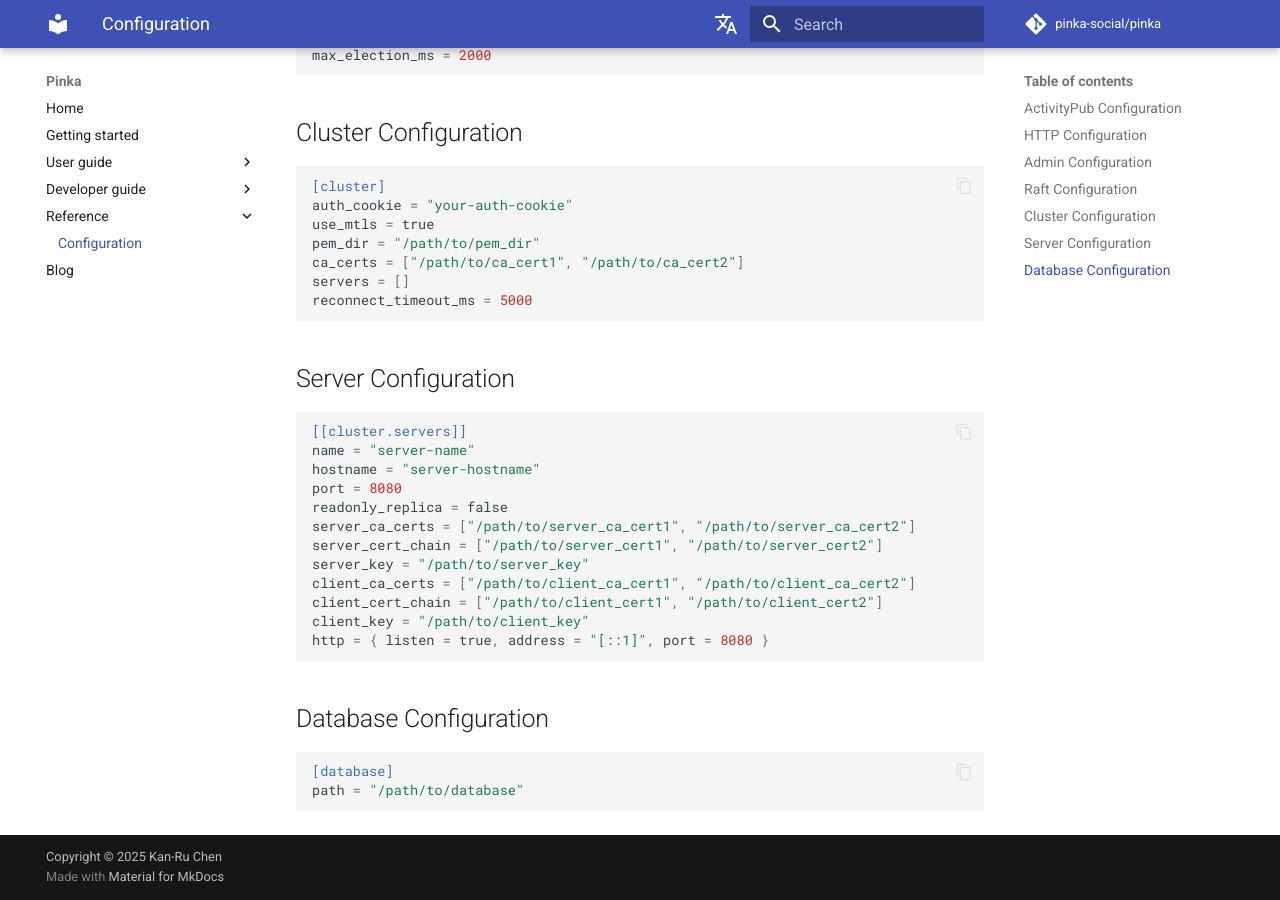
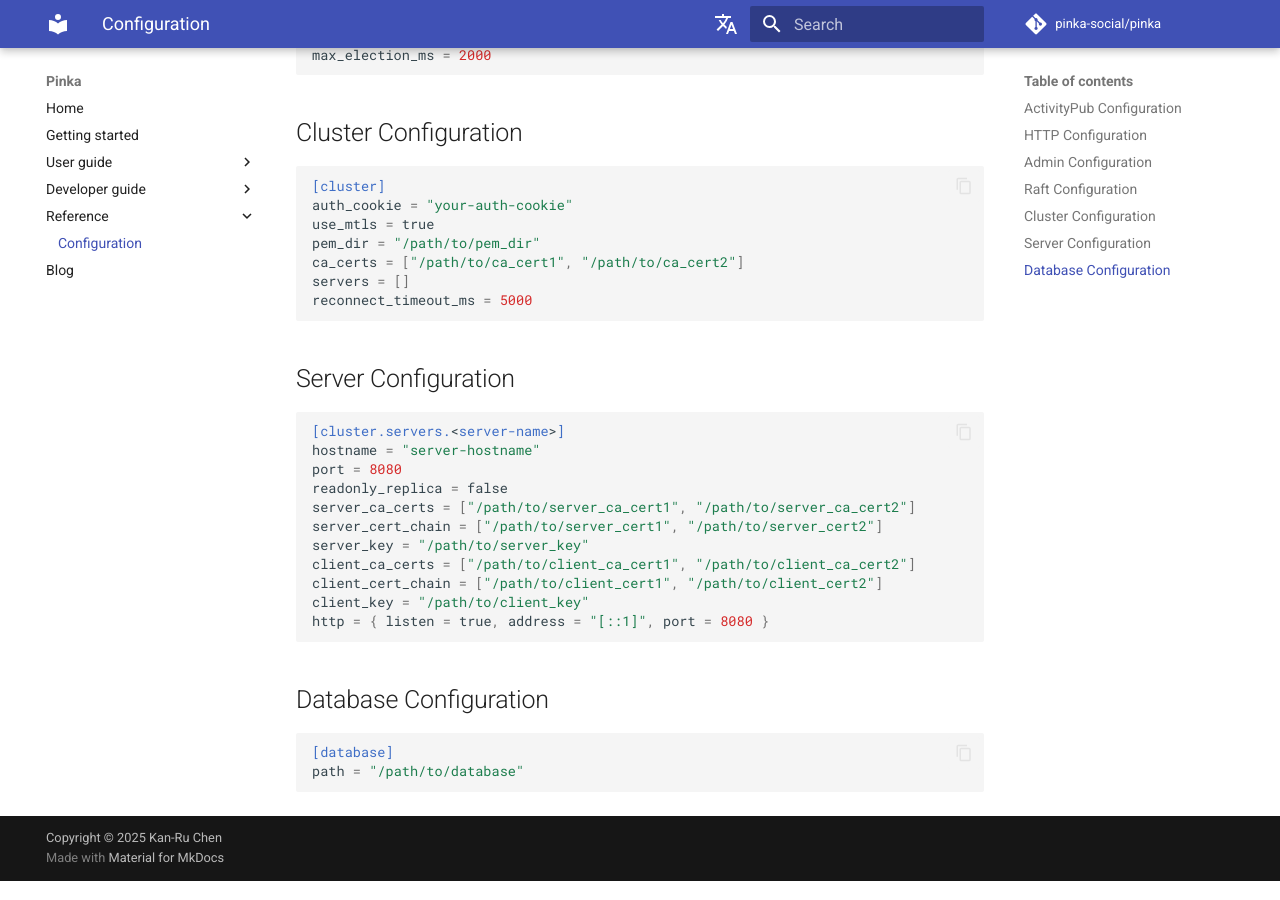
Before and after one commit to pinka-social/pinka, an MkDocs documentation site: the page built from docs/docs/reference/configuration.md, in a window 1280 px wide and 900 px high, scrolled down 929 px. Built offline with MkDocs 1.6.1 and Material for MkDocs 9.7.7, drawn with Linux system fonts in a browser that asks for light colours; comment, search, counter and statistics services are not loaded.

Commit message:
docs: update configuration reference

````diff
--- a/docs/docs/reference/configuration.md
+++ b/docs/docs/reference/configuration.md
@@ -47,8 +47,7 @@ reconnect_timeout_ms = 5000
 
 ## Server Configuration
 ```toml
-[[cluster.servers]]
-name = "server-name"
+[cluster.servers.<server-name>]
 hostname = "server-hostname"
 port = 8080
 readonly_replica = false
````
Also changed, not shown: docs/docs/getting-started.md (+0 -3 lines), 1 other file.
